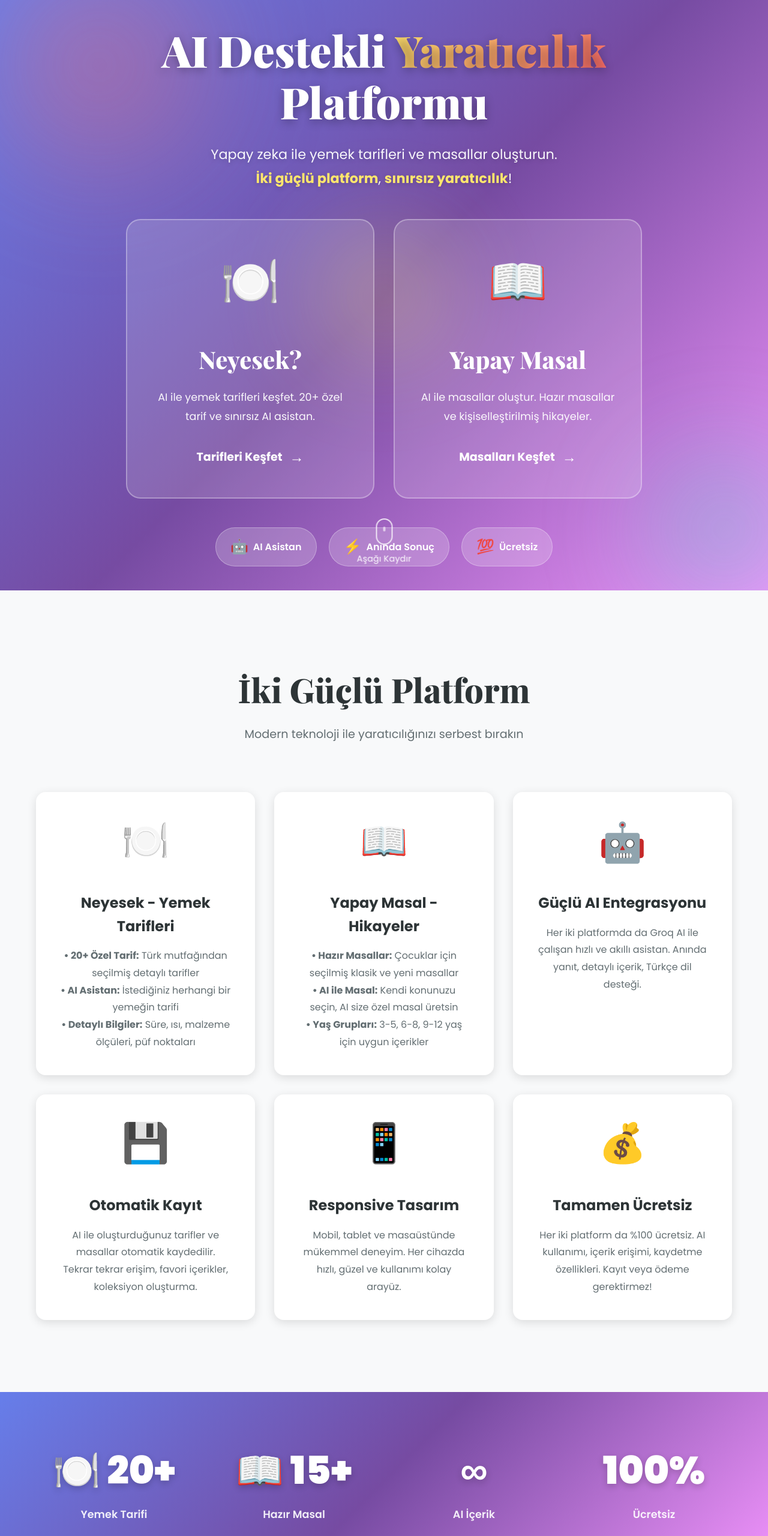
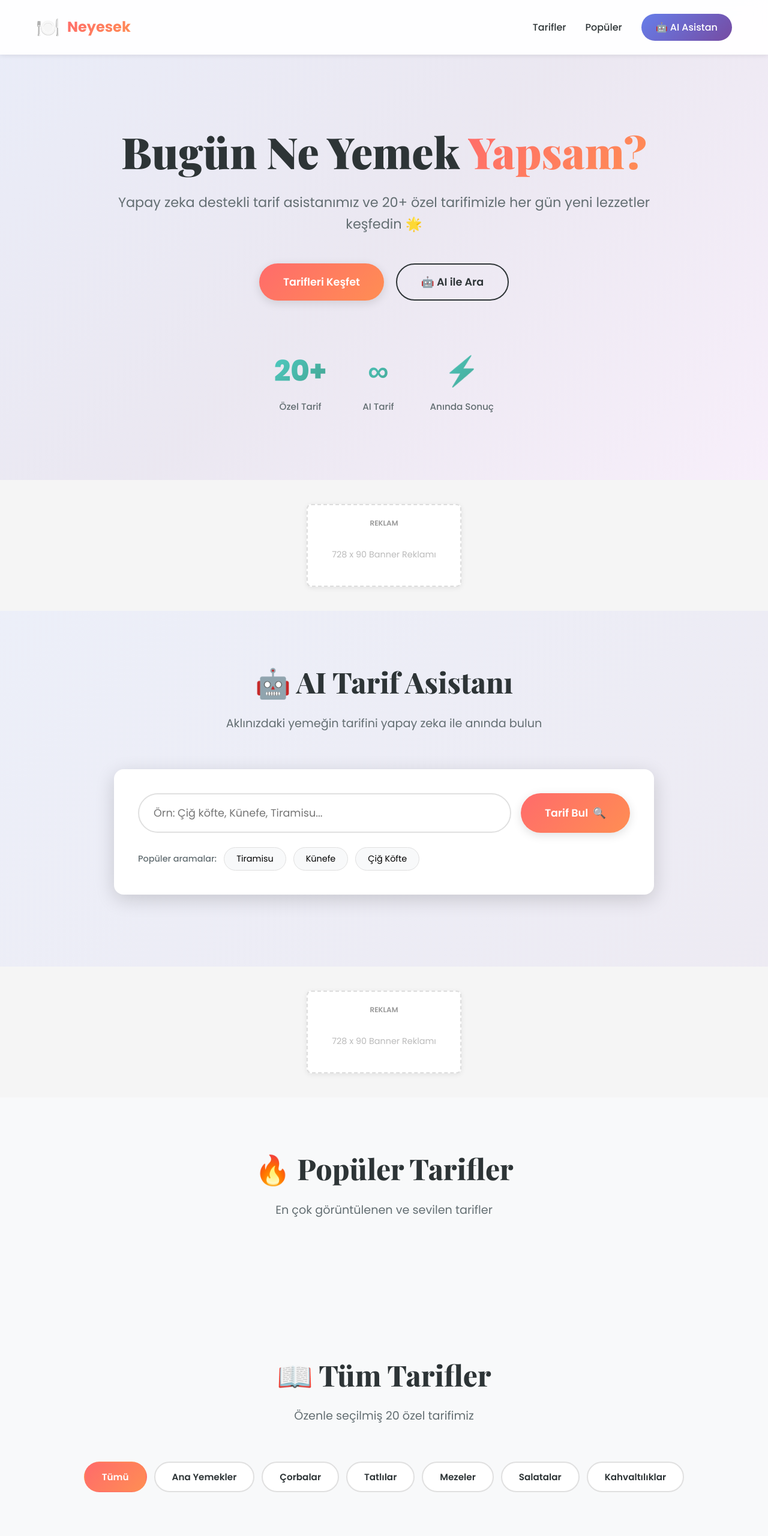
Before and after one commit to nadissu/neyesek, a website: page public/index.html in a window 1280 px wide. Shown: the top 2560 px of the page at 60% size. Drawn offline with nearby package versions, Linux system fonts and the light colour scheme.

Commit message:
AdSense entegrasyonu: ads.txt, index.html reklam kodu, PM2 config

```diff
--- /dev/null
+++ b/public/ads.txt
@@ -0,0 +1 @@
+google.com, pub-9136839667469309, DIRECT, f08c47fec0942fa0
--- a/public/index.html
+++ b/public/index.html
@@ -1,295 +1,238 @@
 <!DOCTYPE html>
 <html lang="tr">
 <head>
-    <!-- Meta Tags - SEO Optimized -->
     <meta charset="UTF-8">
     <meta name="viewport" content="width=device-width, initial-scale=1.0">
-    <meta http-equiv="X-UA-Compatible" content="IE=edge">
-
-    <!-- Primary Meta Tags -->
-    <title>Neyesek? | AI Destekli Yemek Tarifi Platformu - Bugün Ne Yemek Yapsam?</title>
-    <meta name="title" content="Neyesek? | AI Destekli Yemek Tarifi Platformu - Bugün Ne Yemek Yapsam?">
-    <meta name="description" content="Yapay zeka destekli yemek tarifi platformu. 20+ Türk mutfağı tarifi ve AI ile sınırsız tarif keşfet. Bugün ne yemek yapacağınızı bilemiyorsanız, doğru yerdesiniz!">
-    <meta name="keywords" content="yemek tarifi, yapay zeka tarif, AI yemek, Türk mutfağı, bugün ne yemek yapsam, neyesek, tarif önerisi, kolay tarifler">
-    <meta name="author" content="Neyesek">
-    <meta name="robots" content="index, follow">
-    <meta name="language" content="Turkish">
-
-    <!-- Open Graph / Facebook -->
-    <meta property="og:type" content="website">
-    <meta property="og:url" content="https://neyesek.com/">
-    <meta property="og:title" content="Neyesek? | AI Destekli Yemek Tarifi Platformu">
-    <meta property="og:description" content="Yapay zeka ile sınırsız yemek tarifi keşfet. Türk mutfağından 20+ özel tarif ve AI asistanı ile her gün yeni lezzetler!">
-    <meta property="og:image" content="https://neyesek.com/og-image.jpg">
-    <meta property="og:locale" content="tr_TR">
-
-    <!-- Twitter -->
-    <meta property="twitter:card" content="summary_large_image">
-    <meta property="twitter:url" content="https://neyesek.com/">
-    <meta property="twitter:title" content="Neyesek? | AI Destekli Yemek Tarifi Platformu">
-    <meta property="twitter:description" content="Yapay zeka ile sınırsız yemek tarifi keşfet. Türk mutfağından 20+ özel tarif ve AI asistanı!">
-    <meta property="twitter:image" content="https://neyesek.com/twitter-image.jpg">
-
-    <!-- Favicon -->
-    <link rel="icon" type="image/png" href="/favicon.png">
-    <link rel="apple-touch-icon" href="/apple-touch-icon.png">
-
-    <!-- Canonical URL -->
-    <link rel="canonical" href="https://neyesek.com/">
-
-    <!-- Fonts -->
+    <title>Neyesek? - AI Destekli Yemek Tarifleri</title>
+    <meta name="description" content="Binlerce yemek tarifi ve yapay zeka destekli tarif asistanı. Ne yemek yapacağınızı bilemiyorsanız, doğru yerdesiniz!">
+    <link rel="stylesheet" href="css/style.css">
     <link rel="preconnect" href="https://fonts.googleapis.com">
     <link rel="preconnect" href="https://fonts.gstatic.com" crossorigin>
-    <link href="https://fonts.googleapis.com/css2?family=Poppins:wght@300;400;500;600;700;800;900&family=Playfair+Display:wght@700;800;900&display=swap" rel="stylesheet">
-
-    <!-- Styles -->
-    <link rel="stylesheet" href="css/landing.css">
-
-    <!-- Schema.org Structured Data -->
-    <script type="application/ld+json">
-    {
-        "@context": "https://schema.org",
-        "@type": "WebApplication",
-        "name": "Neyesek",
-        "alternateName": "Ne Yemek Yapsam",
-        "url": "https://neyesek.com",
-        "description": "AI destekli yemek tarifi platformu. Yapay zeka ile sınırsız tarif keşfet.",
-        "applicationCategory": "LifestyleApplication",
-        "operatingSystem": "Web",
-        "offers": {
-            "@type": "Offer",
-            "price": "0",
-            "priceCurrency": "TRY"
-        },
-        "aggregateRating": {
-            "@type": "AggregateRating",
-            "ratingValue": "4.8",
-            "ratingCount": "1250"
-        }
-    }
-    </script>
+    <link href="https://fonts.googleapis.com/css2?family=Poppins:wght@300;400;500;600;700;800&family=Playfair+Display:wght@700;800;900&display=swap" rel="stylesheet">
+  <script async
+  src="https://pagead2.googlesyndication.com/pagead/js/adsbygoogle.js?client=ca-pub-9136839667469309"
+  "anonymous"></script>
 </head>
 <body>
+    <!-- Header -->
+    <header class="header">
+        <nav class="nav container">
+            <div class="nav__logo">
+                <span class="logo-icon">🍽️</span>
+                <span class="logo-text">Neyesek</span>
+            </div>
+            <div class="nav__menu">
+                <a href="#recipes" class="nav__link">Tarifler</a>
+                <a href="#popular" class="nav__link">Popüler</a>
+                <a href="#ai-search" class="nav__link ai-btn">🤖 AI Asistan</a>
+            </div>
+        </nav>
+    </header>
+
     <!-- Hero Section -->
-    <section class="hero-landing">
-        <div class="hero-background">
-            <div class="gradient-orb orb-1"></div>
-            <div class="gradient-orb orb-2"></div>
-            <div class="gradient-orb orb-3"></div>
+    <section class="hero">
+        <div class="hero__background">
+            <div class="gradient-bg"></div>
         </div>
-
-        <div class="hero-content">
-            <!-- Main Headline -->
-            <h1 class="hero-headline-main">
-                AI Destekli
-                <span class="gradient-text-landing">Yaratıcılık</span>
-                Platformu
+        <div class="container">
+            <div class="hero__content">
+                <h1 class="hero__title">
+                    Bugün Ne Yemek
+                    <span class="gradient-text">Yapsam?</span>
                 </h1>
-
-            <!-- Subheadline -->
-            <p class="hero-subheadline">
-                Yapay zeka ile yemek tarifleri ve masallar oluşturun.
-                <br>
-                <strong>İki güçlü platform</strong>, <strong>sınırsız yaratıcılık</strong>!
+                <p class="hero__subtitle">
+                    Yapay zeka destekli tarif asistanımız ve 20+ özel tarifimizle
+                    her gün yeni lezzetler keşfedin 🌟
                 </p>
-
-            <!-- Platform Cards -->
-            <div class="platform-cards">
-                <a href="/neyesek" class="platform-card card-neyesek">
-                    <div class="card-icon">🍽️</div>
-                    <h3 class="card-title">Neyesek?</h3>
-                    <p class="card-description">
-                        AI ile yemek tarifleri keşfet. 20+ özel tarif ve sınırsız AI asistan.
-                    </p>
-                    <div class="card-footer">
-                        <span class="card-cta">Tarifleri Keşfet</span>
-                        <span class="card-arrow">→</span>
+                <div class="hero__buttons">
+                    <button class="btn btn-primary" onclick="scrollToSection('recipes')">
+                        Tarifleri Keşfet
+                    </button>
+                    <button class="btn btn-outline" onclick="scrollToSection('ai-search')">
+                        🤖 AI ile Ara
+                    </button>
                 </div>
-                </a>
-
-                <a href="/yapaymasal" class="platform-card card-yapaymasal">
-                    <div class="card-icon">📖</div>
-                    <h3 class="card-title">Yapay Masal</h3>
-                    <p class="card-description">
-                        AI ile masallar oluştur. Hazır masallar ve kişiselleştirilmiş hikayeler.
-                    </p>
-                    <div class="card-footer">
-                        <span class="card-cta">Masalları Keşfet</span>
-                        <span class="card-arrow">→</span>
+                <div class="hero__stats">
+                    <div class="stat">
+                        <div class="stat-number">20+</div>
+                        <div class="stat-label">Özel Tarif</div>
                     </div>
-                </a>
+                    <div class="stat">
+                        <div class="stat-number">∞</div>
+                        <div class="stat-label">AI Tarif</div>
                     </div>
-
-            <!-- Features Pills -->
-            <div class="features-pills">
-                <div class="pill">
-                    <span class="pill-icon">🤖</span>
-                    <span class="pill-text">AI Asistan</span>
+                    <div class="stat">
+                        <div class="stat-number">⚡</div>
+                        <div class="stat-label">Anında Sonuç</div>
                     </div>
-                <div class="pill">
-                    <span class="pill-icon">⚡</span>
-                    <span class="pill-text">Anında Sonuç</span>
-                </div>
-                <div class="pill">
-                    <span class="pill-icon">💯</span>
-                    <span class="pill-text">Ücretsiz</span>
-                </div>
-            </div>
-        </div>
-
-        <!-- Scroll Indicator -->
-        <div class="scroll-indicator">
-            <div class="mouse">
-                <div class="wheel"></div>
-            </div>
-            <p>Aşağı Kaydır</p>
-        </div>
-    </section>
-
-    <!-- Features Section -->
-    <section class="features-section">
-        <div class="container-landing">
-            <h2 class="section-title-landing">İki Güçlü Platform</h2>
-            <p class="section-subtitle-landing">
-                Modern teknoloji ile yaratıcılığınızı serbest bırakın
-            </p>
-
-            <div class="features-grid">
-                <div class="feature-card feature-neyesek">
-                    <div class="feature-icon">🍽️</div>
-                    <h3 class="feature-title">Neyesek - Yemek Tarifleri</h3>
-                    <p class="feature-description">
-                        <strong>• 20+ Özel Tarif:</strong> Türk mutfağından seçilmiş detaylı tarifler<br>
-                        <strong>• AI Asistan:</strong> İstediğiniz herhangi bir yemeğin tarifi<br>
-                        <strong>• Detaylı Bilgiler:</strong> Süre, ısı, malzeme ölçüleri, püf noktaları
-                    </p>
-                </div>
-
-                <div class="feature-card feature-yapaymasal">
-                    <div class="feature-icon">📖</div>
-                    <h3 class="feature-title">Yapay Masal - Hikayeler</h3>
-                    <p class="feature-description">
-                        <strong>• Hazır Masallar:</strong> Çocuklar için seçilmiş klasik ve yeni masallar<br>
-                        <strong>• AI ile Masal:</strong> Kendi konunuzu seçin, AI size özel masal üretsin<br>
-                        <strong>• Yaş Grupları:</strong> 3-5, 6-8, 9-12 yaş için uygun içerikler
-                    </p>
-                </div>
-
-                <div class="feature-card">
-                    <div class="feature-icon">🤖</div>
-                    <h3 class="feature-title">Güçlü AI Entegrasyonu</h3>
-                    <p class="feature-description">
-                        Her iki platformda da Groq AI ile çalışan hızlı ve akıllı asistan.
-                        Anında yanıt, detaylı içerik, Türkçe dil desteği.
-                    </p>
-                </div>
-
-                <div class="feature-card">
-                    <div class="feature-icon">💾</div>
-                    <h3 class="feature-title">Otomatik Kayıt</h3>
-                    <p class="feature-description">
-                        AI ile oluşturduğunuz tarifler ve masallar otomatik kaydedilir.
-                        Tekrar tekrar erişim, favori içerikler, koleksiyon oluşturma.
-                    </p>
-                </div>
-
-                <div class="feature-card">
-                    <div class="feature-icon">📱</div>
-                    <h3 class="feature-title">Responsive Tasarım</h3>
-                    <p class="feature-description">
-                        Mobil, tablet ve masaüstünde mükemmel deneyim.
-                        Her cihazda hızlı, güzel ve kullanımı kolay arayüz.
-                    </p>
-                </div>
-
-                <div class="feature-card">
-                    <div class="feature-icon">💰</div>
-                    <h3 class="feature-title">Tamamen Ücretsiz</h3>
-                    <p class="feature-description">
-                        Her iki platform da %100 ücretsiz. AI kullanımı, içerik erişimi,
-                        kaydetme özellikleri. Kayıt veya ödeme gerektirmez!
-                    </p>
                 </div>
             </div>
         </div>
     </section>
 
-    <!-- Stats Section -->
-    <section class="stats-section">
-        <div class="container-landing">
-            <div class="stats-grid">
-                <div class="stat-box">
-                    <div class="stat-number">🍽️ 20+</div>
-                    <div class="stat-label">Yemek Tarifi</div>
+    <!-- AdSense Section 1 - Horizontal -->
+    <div class="ad-container">
+        <div class="ad-placeholder">
+            <p class="ad-label">Reklam</p>
+            <!-- Google AdSense kodu buraya gelecek -->
+            <div class="ad-demo">
+                728 x 90 Banner Reklamı
             </div>
-                <div class="stat-box">
-                    <div class="stat-number">📖 15+</div>
-                    <div class="stat-label">Hazır Masal</div>
         </div>
-                <div class="stat-box">
-                    <div class="stat-number">∞</div>
-                    <div class="stat-label">AI İçerik</div>
     </div>
-                <div class="stat-box">
-                    <div class="stat-number">100%</div>
-                    <div class="stat-label">Ücretsiz</div>
+
+    <!-- AI Search Section -->
+    <section id="ai-search" class="ai-search section">
+        <div class="container">
+            <div class="section__header">
+                <h2 class="section__title">🤖 AI Tarif Asistanı</h2>
+                <p class="section__subtitle">Aklınızdaki yemeğin tarifini yapay zeka ile anında bulun</p>
+            </div>
+
+            <div class="ai-search__wrapper">
+                <div class="ai-search__box">
+                    <div class="search-input-group">
+                        <input
+                            type="text"
+                            id="ai-search-input"
+                            class="search-input"
+                            placeholder="Örn: Çiğ köfte, Künefe, Tiramisu..."
+                        >
+                        <button id="ai-search-btn" class="btn btn-primary search-btn">
+                            <span class="btn-text">Tarif Bul</span>
+                            <span class="btn-icon">🔍</span>
+                        </button>
+                    </div>
+                    <div class="search-suggestions">
+                        <span class="suggestion-label">Popüler aramalar:</span>
+                        <button class="suggestion-tag" onclick="searchAI('Tiramisu')">Tiramisu</button>
+                        <button class="suggestion-tag" onclick="searchAI('Künefe')">Künefe</button>
+                        <button class="suggestion-tag" onclick="searchAI('Çiğ Köfte')">Çiğ Köfte</button>
+                    </div>
+                </div>
+
+                <div id="ai-result" class="ai-result hidden">
+                    <!-- AI sonucu buraya gelecek -->
                 </div>
             </div>
         </div>
     </section>
 
-    <!-- CTA Section -->
-    <section class="cta-section">
-        <div class="cta-content">
-            <h2 class="cta-title">Hazır mısınız?</h2>
-            <p class="cta-subtitle">
-                Bugün ne yemek yapacağınızı öğrenmek sadece bir tık uzağınızda!
-            </p>
-            <a href="/neyesek" class="cta-button-secondary">
-                <span class="cta-text">Hemen Başla</span>
-                <span class="cta-icon">🚀</span>
-            </a>
+    <!-- AdSense Section 2 - Horizontal -->
+    <div class="ad-container">
+        <div class="ad-placeholder">
+            <p class="ad-label">Reklam</p>
+            <div class="ad-demo">
+                728 x 90 Banner Reklamı
+            </div>
+        </div>
+    </div>
+
+    <!-- Popular Recipes Section -->
+    <section id="popular" class="popular section">
+        <div class="container">
+            <div class="section__header">
+                <h2 class="section__title">🔥 Popüler Tarifler</h2>
+                <p class="section__subtitle">En çok görüntülenen ve sevilen tarifler</p>
+            </div>
+
+            <div id="popular-recipes" class="recipes-grid">
+                <!-- Popüler tarifler buraya gelecek -->
+            </div>
         </div>
     </section>
 
+    <!-- All Recipes Section -->
+    <section id="recipes" class="recipes section">
+        <div class="container">
+            <div class="section__header">
+                <h2 class="section__title">📖 Tüm Tarifler</h2>
+                <p class="section__subtitle">Özenle seçilmiş 20 özel tarifimiz</p>
+            </div>
+
+            <!-- Category Filter -->
+            <div class="category-filter">
+                <button class="filter-btn active" data-category="all">Tümü</button>
+                <button class="filter-btn" data-category="Ana Yemekler">Ana Yemekler</button>
+                <button class="filter-btn" data-category="Çorbalar">Çorbalar</button>
+                <button class="filter-btn" data-category="Tatlılar">Tatlılar</button>
+                <button class="filter-btn" data-category="Mezeler">Mezeler</button>
+                <button class="filter-btn" data-category="Salatalar">Salatalar</button>
+                <button class="filter-btn" data-category="Kahvaltılıklar">Kahvaltılıklar</button>
+            </div>
+
+            <div id="all-recipes" class="recipes-grid">
+                <!-- Tüm tarifler buraya gelecek -->
+            </div>
+        </div>
+    </section>
+
+    <!-- AdSense Section 3 - Vertical Sidebar -->
+    <div class="ad-sidebar-left">
+        <div class="ad-placeholder vertical">
+            <p class="ad-label">Reklam</p>
+            <div class="ad-demo">
+                160 x 600 <br>Skyscraper
+            </div>
+        </div>
+    </div>
+
+    <div class="ad-sidebar-right">
+        <div class="ad-placeholder vertical">
+            <p class="ad-label">Reklam</p>
+            <div class="ad-demo">
+                160 x 600 <br>Skyscraper
+            </div>
+        </div>
+    </div>
+
+    <!-- Recipe Modal -->
+    <div id="recipe-modal" class="modal hidden">
+        <div class="modal__overlay" onclick="closeModal()"></div>
+        <div class="modal__content">
+            <button class="modal__close" onclick="closeModal()">✕</button>
+            <div id="modal-body">
+                <!-- Tarif detayı buraya gelecek -->
+            </div>
+        </div>
+    </div>
+
     <!-- Footer -->
-    <footer class="footer-landing">
-        <div class="container-landing">
-            <div class="footer-content">
-                <div class="footer-brand">
-                    <div class="footer-logo">
+    <footer class="footer">
+        <div class="container">
+            <div class="footer__content">
+                <div class="footer__brand">
+                    <div class="footer__logo">
                         <span class="logo-icon">🍽️</span>
                         <span class="logo-text">Neyesek</span>
                     </div>
-                    <p class="footer-tagline">
-                        AI destekli yemek tarifi platformu.<br>
+                    <p class="footer__description">
+                        AI destekli yemek tarifi platformu.
                         Her gün yeni lezzetler keşfedin.
                     </p>
                 </div>
-
-                <div class="footer-links">
-                    <h4>Platformlar</h4>
-                    <a href="/neyesek">🍽️ Neyesek (Tarifler)</a>
-                    <a href="/yapaymasal">📖 Yapay Masal (Hikayeler)</a>
-                    <a href="/neyesek#ai-search">🤖 AI Tarif Asistanı</a>
-                    <a href="/yapaymasal#ai-masal">✨ AI Masal Asistanı</a>
+                <div class="footer__links">
+                    <h4>Hızlı Linkler</h4>
+                    <a href="#recipes">Tarifler</a>
+                    <a href="#popular">Popüler</a>
+                    <a href="#ai-search">AI Asistan</a>
                 </div>
-
-                <div class="footer-info">
-                    <h4>Platform</h4>
-                    <p>🤖 Groq AI ile çalışır</p>
-                    <p>🔒 Tamamen güvenli</p>
-                    <p>💰 %100 ücretsiz</p>
+                <div class="footer__social">
+                    <h4>Bizi Takip Edin</h4>
+                    <div class="social-links">
+                        <a href="#" class="social-link">📘</a>
+                        <a href="#" class="social-link">📷</a>
+                        <a href="#" class="social-link">🐦</a>
+                        <a href="#" class="social-link">📌</a>
                     </div>
                 </div>
-
-            <div class="footer-bottom">
+            </div>
+            <div class="footer__bottom">
                 <p>&copy; 2025 Neyesek. Tüm hakları saklıdır.</p>
-                <p class="footer-seo">
-                    Yemek Tarifi | AI Tarif | Türk Mutfağı | Kolay Tarifler | Ne Yemek Yapsam
-                </p>
             </div>
         </div>
     </footer>
+
+    <script src="js/main.js"></script>
 </body>
 </html>
```
Also changed, not shown: ecosystem.config.js (added, +10 -0 lines). Lines whose indentation alone changed are shown as unchanged.
